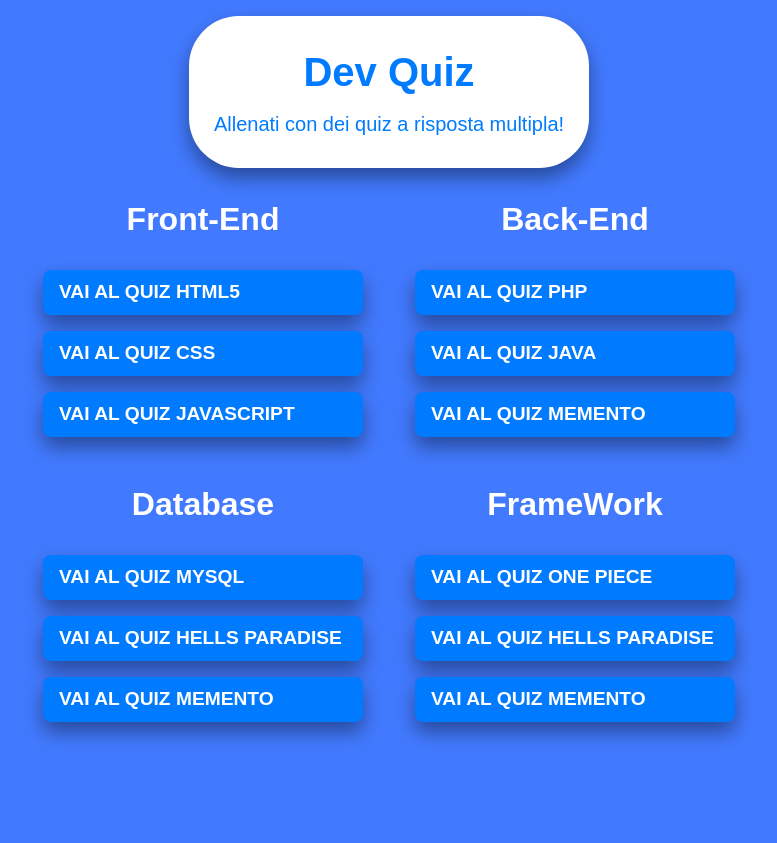
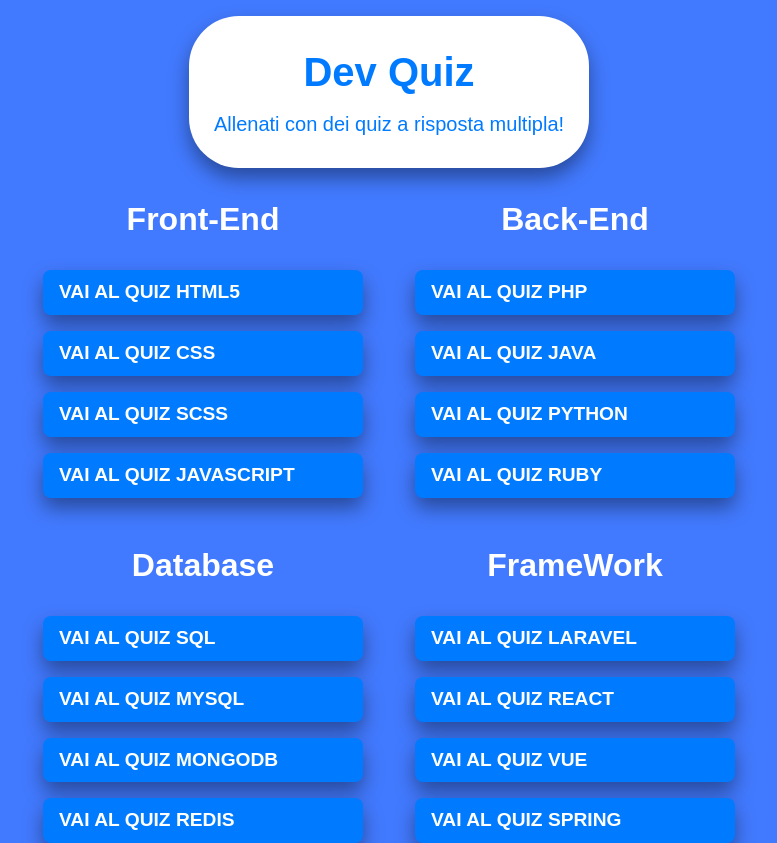
Before and after one commit to Thomas-Basadonne/Thomas-Basadonne.github.io, a Vue app: page / in a window 1280 px wide. Shown: the whole page, without its empty margins (251-1028 px from the left). Before the commit the page ends 800 px from the top, so only its background shows below. Built offline with nearby package versions, Linux system fonts and the light colour scheme.

Commit message:
fix router + edit home

```diff
--- a/src/router.js
+++ b/src/router.js
@@ -1,9 +1,26 @@
 import { createRouter, createWebHistory } from "vue-router";
 
 import Home from "./views/Home.vue";
+// front
 import QuizHtml from "./views/front/QuizHtml.vue";
 import QuizCss from "./views/front/QuizCss.vue";
 import QuizJs from "./views/front/QuizJs.vue";
+import QuizScss from "./views/front/QuizScss.vue";
+// back
+import QuizPhp from "./views/back/QuizPhp.vue";
+import QuizJava from "./views/back/QuizJava.vue";
+import QuizPy from "./views/back/QuizPy.vue";
+import QuizRuby from "./views/back/QuizRuby.vue";
+// db
+import QuizSql from "./views/db/QuizSql.vue";
+import QuizMySql from "./views/db/QuizMySql.vue";
+import QuizMongoDB from "./views/db/QuizMongoDB.vue";
+import QuizRedis from "./views/db/QuizRedis.vue";
+// framework
+import QuizVue from "./views/framework/QuizVue.vue";
+import QuizReact from "./views/framework/QuizReact.vue";
+import QuizSpring from "./views/framework/QuizSpring.vue";
+import QuizLaravel from "./views/framework/QuizLaravel.vue";
 
 const router = createRouter({
   history: createWebHistory(),
@@ -13,6 +30,7 @@
       name: "Home",
       component: Home,
     },
+    // Front-end
     {
       path: "/quiz-html",
       name: "QuizHtml",
@@ -28,6 +46,74 @@
       name: "QuizJs",
       component: QuizJs,
     },
+    {
+      path: "/quiz-scss",
+      name: "QuizScss",
+      component: QuizScss,
+    },
+    // Back-end
+    {
+      path: "/quiz-php",
+      name: "QuizPhp",
+      component: QuizPhp,
+    },
+    {
+      path: "/quiz-java",
+      name: "QuizJava",
+      component: QuizJava,
+    },
+    {
+      path: "/quiz-py",
+      name: "QuizPy",
+      component: QuizPy,
+    },
+    {
+      path: "/quiz-ruby",
+      name: "QuizRuby",
+      component: QuizRuby,
+    },
+    // Database
+    {
+      path: "/quiz-sql",
+      name: "QuizSql",
+      component: QuizSql,
+    },
+    {
+      path: "/quiz-mysql",
+      name: "QuizMySql",
+      component: QuizMySql,
+    },
+    {
+      path: "/quiz-mongodb",
+      name: "QuizMongoDB",
+      component: QuizMongoDB,
+    },
+    {
+      path: "/quiz-redis",
+      name: "QuizRedis",
+      component: QuizRedis,
+    },
+    // Framework
+    {
+      path: "/quiz-laravel",
+      name: "QuizLaravel",
+      component: QuizLaravel,
+    },
+    {
+      path: "/quiz-react",
+      name: "QuizReact",
+      component: QuizReact,
+    },
+    {
+      path: "/quiz-vue",
+      name: "QuizVue",
+      component: QuizVue,
+    },
+    {
+      path: "/quiz-spring",
+      name: "QuizSpring",
+      component: QuizSpring,
+    },
   ],
 });
 
--- a/src/views/Home.vue
+++ b/src/views/Home.vue
@@ -38,6 +38,9 @@
             <router-link to="/quiz-css" class="my-router-link"
               >Vai al quiz CSS</router-link
             >
+            <router-link to="/quiz-scss" class="my-router-link"
+              >Vai al quiz SCSS</router-link
+            >
             <router-link to="/quiz-js" class="my-router-link"
               >Vai al quiz JavaScript</router-link
             >
@@ -50,14 +53,17 @@
           <div
             class="d-flex flex-column justify-content-between align-items-center"
           >
-            <router-link to="/quiz-one-piece" class="my-router-link"
+            <router-link to="/quiz-php" class="my-router-link"
               >Vai al quiz PHP</router-link
             >
-            <router-link to="/quiz-hells-paradise" class="my-router-link"
+            <router-link to="/quiz-java" class="my-router-link"
               >Vai al quiz JAVA</router-link
             >
-            <router-link to="/quiz-memento" class="my-router-link"
-              >Vai al quiz Memento</router-link
+            <router-link to="/quiz-py" class="my-router-link"
+              >Vai al quiz Python</router-link
+            >
+            <router-link to="/quiz-ruby" class="my-router-link"
+              >Vai al quiz Ruby</router-link
             >
           </div>
         </div>
@@ -70,14 +76,17 @@
           <div
             class="d-flex flex-column justify-content-between align-items-center"
           >
-            <router-link to="/quiz-one-piece" class="my-router-link"
+            <router-link to="/quiz-sql" class="my-router-link"
+              >Vai al quiz SQL</router-link
+            >
+            <router-link to="/quiz-mysql" class="my-router-link"
               >Vai al quiz MySQL</router-link
             >
-            <router-link to="/quiz-hells-paradise" class="my-router-link"
-              >Vai al quiz Hells Paradise</router-link
+            <router-link to="/quiz-mongodb" class="my-router-link"
+              >Vai al quiz MongoDB</router-link
             >
-            <router-link to="/quiz-memento" class="my-router-link"
-              >Vai al quiz Memento</router-link
+            <router-link to="/quiz-redis" class="my-router-link"
+              >Vai al quiz Redis</router-link
             >
           </div>
         </div>
@@ -89,14 +98,17 @@
           <div
             class="d-flex flex-column justify-content-between align-items-center"
           >
-            <router-link to="/quiz-one-piece" class="my-router-link"
-              >Vai al quiz One Piece</router-link
+            <router-link to="/quiz-laravel" class="my-router-link"
+              >Vai al quiz Laravel</router-link
             >
-            <router-link to="/quiz-hells-paradise" class="my-router-link"
-              >Vai al quiz Hells Paradise</router-link
+            <router-link to="/quiz-react" class="my-router-link"
+              >Vai al quiz React</router-link
             >
-            <router-link to="/quiz-memento" class="my-router-link"
-              >Vai al quiz Memento</router-link
+            <router-link to="/quiz-vue" class="my-router-link"
+              >Vai al quiz Vue</router-link
+            >
+            <router-link to="/quiz-spring" class="my-router-link"
+              >Vai al quiz Spring</router-link
             >
           </div>
         </div>
```
